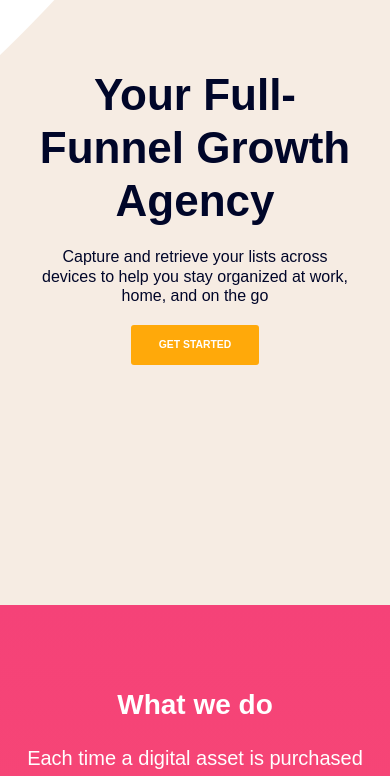
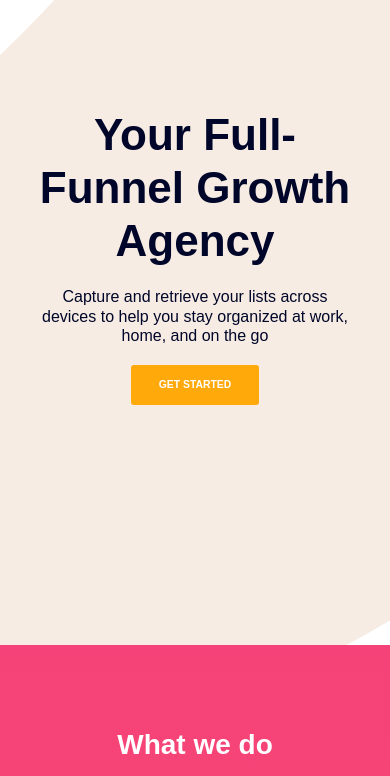
Before and after one commit to vusal5555/agencynew.github.io, a website: page index.html in a window 390 px wide. Shown: the part 51-827 px from the top of the page. Drawn offline with Linux system fonts and the light colour scheme.

Commit message:
opt8290341415412

```diff
--- a/css/style.css
+++ b/css/style.css
@@ -139,6 +139,8 @@
     display: block; }
   .closemenu {
     display: block; }
+  .header--container {
+    margin-top: 20rem; }
   .header--nav {
     padding: 1.5rem 2rem; }
     .header--nav-nav {
```
